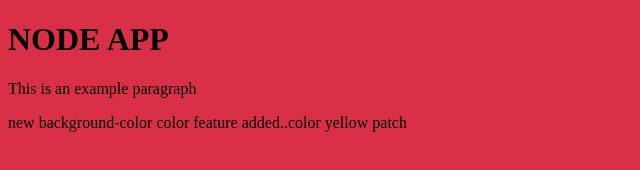
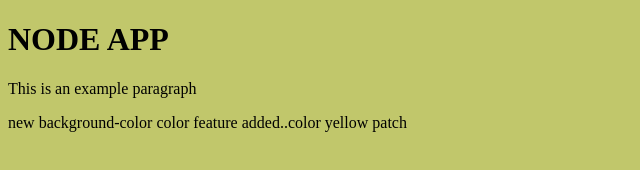
Before and after one commit to delta-bravo277/multi-branch, a plain HTML site: page index.html in a window 1280 px wide. Shown: the whole page, without its empty margins (0-640 px from the left). Drawn offline with Linux system fonts and the light colour scheme.

Commit message:
yellow #patch

```diff
--- a/index.html
+++ b/index.html
@@ -4,7 +4,7 @@
     <title>NODE APP</title>
     <style>
       body {
-        background-color: rgb(217, 48, 71);
+        background-color: rgb(193, 199, 107);
       }
       </style>
   </head>
```
